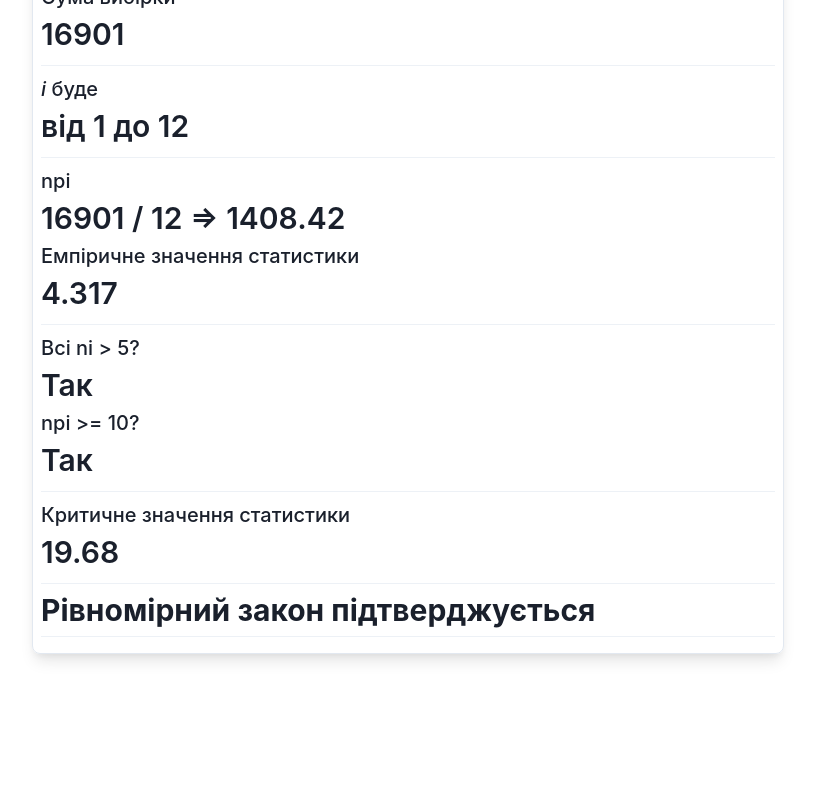
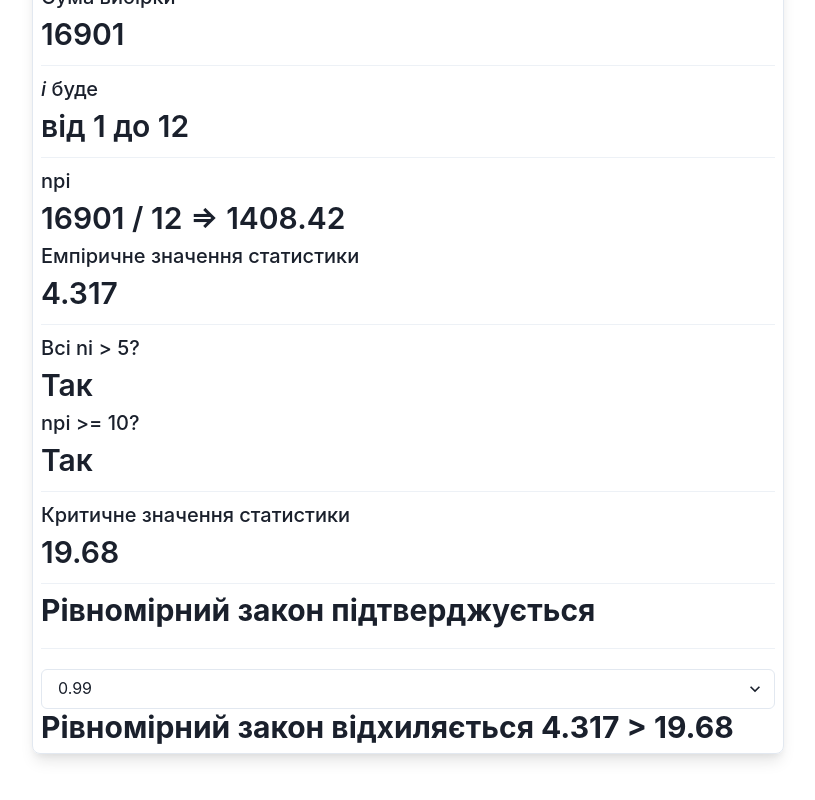
Before and after one commit to karrtopelka/tims_lab_2, a React (Create React App) app: page /ex2 in a window 1280 px wide. Shown: the part 1833-2633 px from the top of the page, without its empty margins (232-1047 px from the left). Before the commit the page ends 2535 px from the top, so only its background shows below. Built offline with nearby package versions, Linux system fonts and the light colour scheme.

Commit message:
added select

```diff
--- a/src/components/ExerciseTwoStats/index.js
+++ b/src/components/ExerciseTwoStats/index.js
@@ -1,7 +1,7 @@
 import { Heading } from '@chakra-ui/layout';
 import { Divider } from '@chakra-ui/layout';
 import { Box } from '@chakra-ui/layout';
-import React from 'react';
+import React, { useState } from 'react';
 import { useSelector } from 'react-redux';
 import {
   selectEmpirichneTwo,
@@ -11,11 +11,24 @@ import {
 import Statter from '../../components/Statter';
 import { columnsExerciseTwoNew } from '../../features/dataTableEx2';
 import { eachNi } from '../../features/exTwo/eachNi';
+import { Select } from '@chakra-ui/select';
+
+const obj = {
+  0.99: 3.05,
+  0.975: 3.82,
+  0.95: 4.57,
+  0.9: 5.58,
+  0.1: 17.28,
+  0.05: 19.68,
+  0.025: 21.92,
+  0.01: 24.73,
+};
 
 const ExerciseTwoStats = () => {
   const nSumTwo = useSelector(selectNSumTwo);
   const empirichneTwo = useSelector(selectEmpirichneTwo);
   const kritichneTwo = useSelector(selectKritichneTwo);
+  const [option, setOption] = useState('0.99');
 
   return (
     <Box
@@ -77,7 +90,27 @@ const ExerciseTwoStats = () => {
           ? `Рівномірний закон відхиляється ${empirichneTwo} > ${kritichneTwo}`
           : 'Рівномірний закон підтверджується'}
       </Heading>
-      <Divider my="2" />
+      <Divider my="5" />
+      <Select
+        placeholder="Виберіть альфа"
+        defaultValue="0.99"
+        value={option}
+        onChange={(e) => setOption(e.target.value)}
+      >
+        <option value="0.99">0.99</option>
+        <option value="0.975">0.975</option>
+        <option value="0.95">0.950</option>
+        <option value="0.9">0.9</option>
+        <option value="0.1">0.1</option>
+        <option value="0.05">0.05</option>
+        <option value="0.025">0.025</option>
+        <option value="0.01">0.01</option>
+      </Select>
+      <Heading as="h2" size="lg">
+        {empirichneTwo > obj[option]
+          ? `Рівномірний закон відхиляється ${empirichneTwo} > ${kritichneTwo}`
+          : 'Рівномірний закон підтверджується'}
+      </Heading>
     </Box>
   );
 };
--- a/src/features/exTwo/kritichneTwo.js
+++ b/src/features/exTwo/kritichneTwo.js
@@ -4,6 +4,6 @@ export const kritichneTwo = () => {
   let r = rp1 - 1;
   let alpha = 0.05;
   let df = r - s;
-
+  console.log({ df, alpha });
   return 19.68;
 };
```
